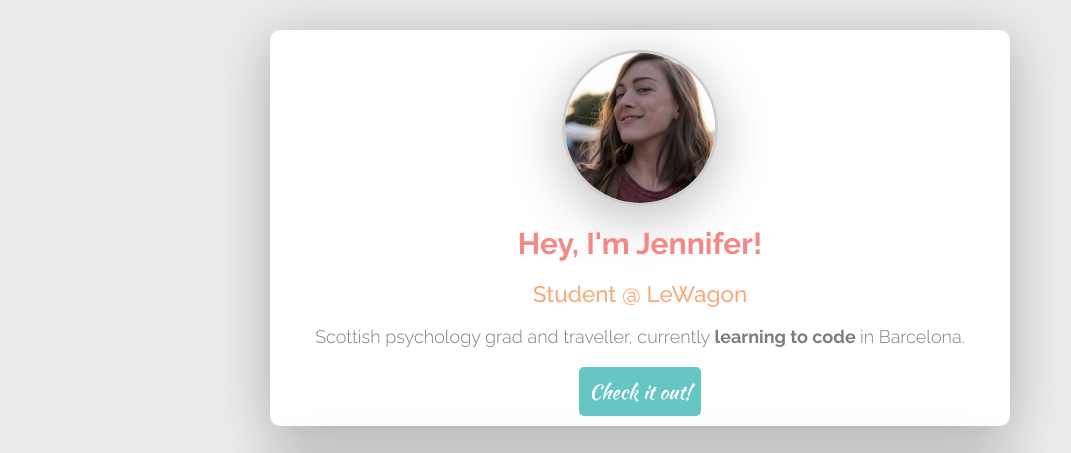
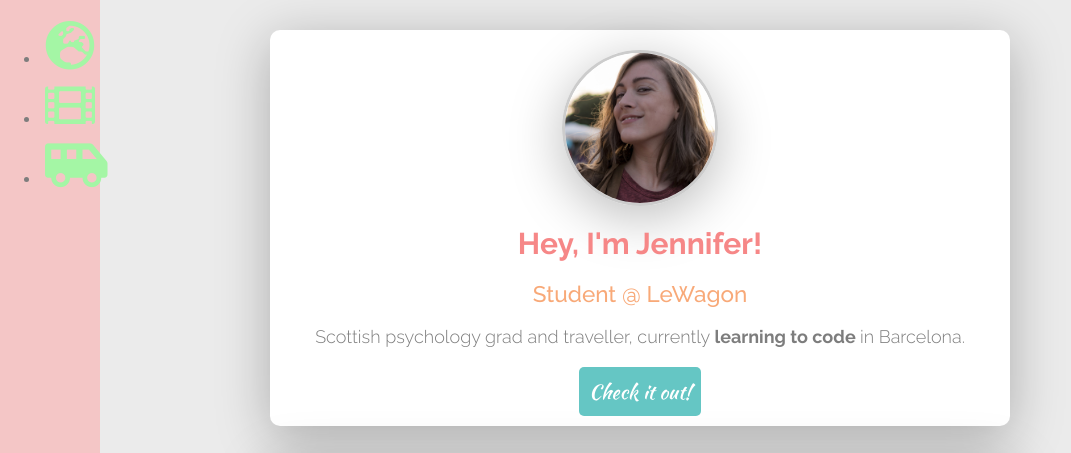
Before and after one commit to jenn1ferl0uise/profile, a plain HTML site: page index.html in a window 1280 px wide. Shown: the top 453 px of the page, without its empty margins (0-1071 px from the left). Drawn offline with Linux system fonts and the light colour scheme.

Commit message:
enhanced my profile with a fixed sidebar

```diff
--- a/index.html
+++ b/index.html
@@ -93,6 +93,25 @@
           </li>
         </ul>
       </div>
+      <div id="sidebar">
+        <ul>
+          <li>
+            <a href="#summary">
+              <i class="fas fa-globe-europe"></i>
+            </a>
+          </li>
+          <li>
+            <a href="#favorite-movies">
+              <i class="fas fa-film"></i>
+            </a>
+          </li>
+        <li>
+          <a href="#footer">
+            <i class="fas fa-shuttle-van"></i>
+          </a>
+        </li>
+        </ul>
+      </div>
     </div>
   </body>
 </html>
--- a/style.css
+++ b/style.css
@@ -9,6 +9,10 @@ body {
 
 div {
   display: block;
+}
+
+p {
+  font-size: 17px
 }
 
 .container {
@@ -41,6 +45,14 @@ div {
   margin: 30px;
   border-radius: 10px;
   box-shadow: 0px 11px 53px 0px rgba(0,0,0,0.27);
+}
+
+#avatar {
+  width: 150px;
+  height: 150px;
+  border-radius: 50%;
+  box-shadow: 0px 11px 53px 0px rgba(0,0,0,0.27);
+  border: 3px solid #cccccc;
 }
 
 #intro {
@@ -118,13 +130,12 @@ i {
 
 }
 
-p {
-  font-size: 17px
+#sidebar {
+    background-color: #f4c6c6;
+    position: fixed;
+    left: 0px;
+    top: 0px;
+    bottom: 0px;
+    width: 100px;
+    text-align: center;
 }
-#avatar {
-  width: 150px;
-  height: 150px;
-  border-radius: 50%;
-  box-shadow: 0px 11px 53px 0px rgba(0,0,0,0.27);
-  border: 3px solid #cccccc;
-}
```
